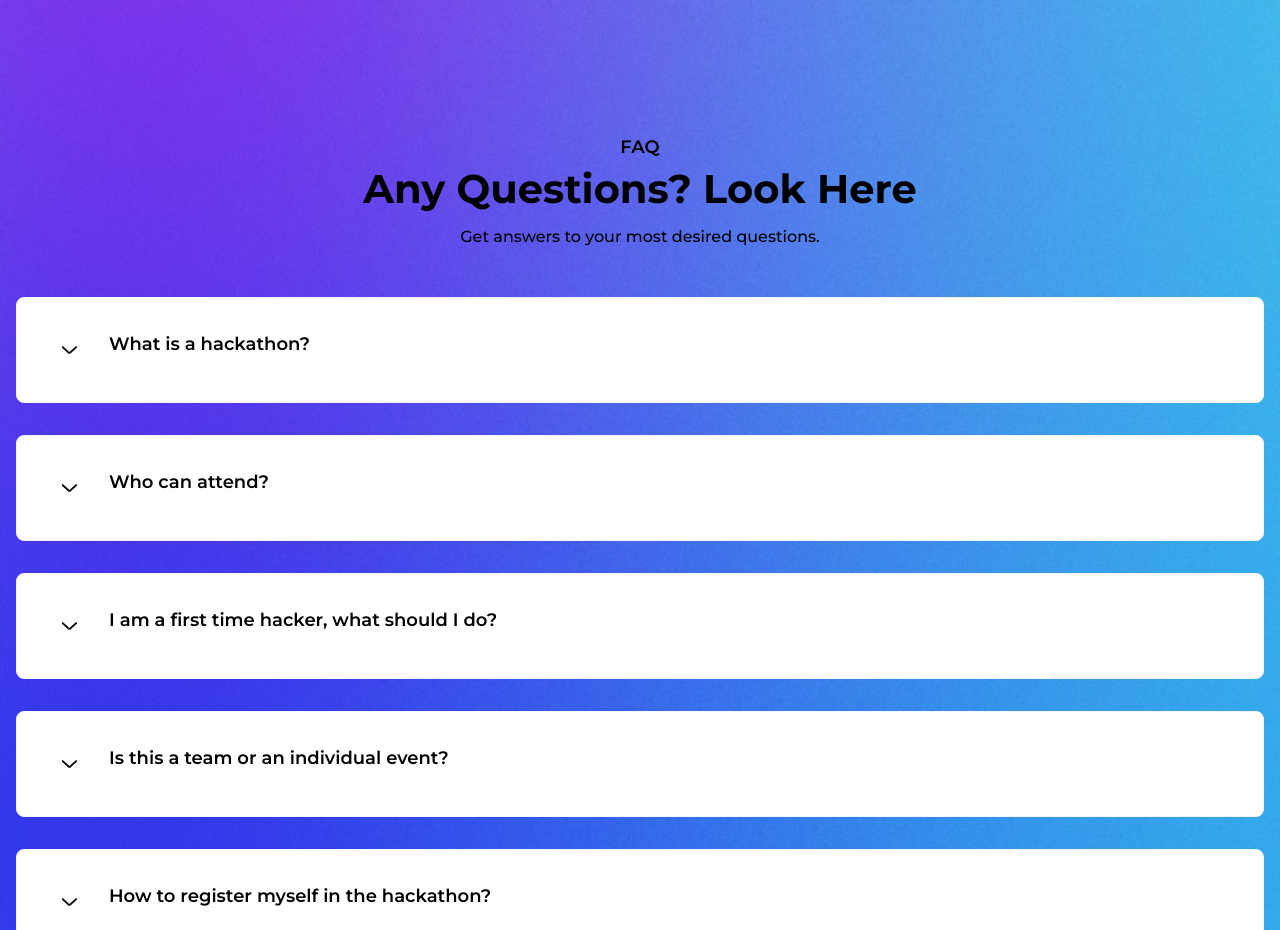
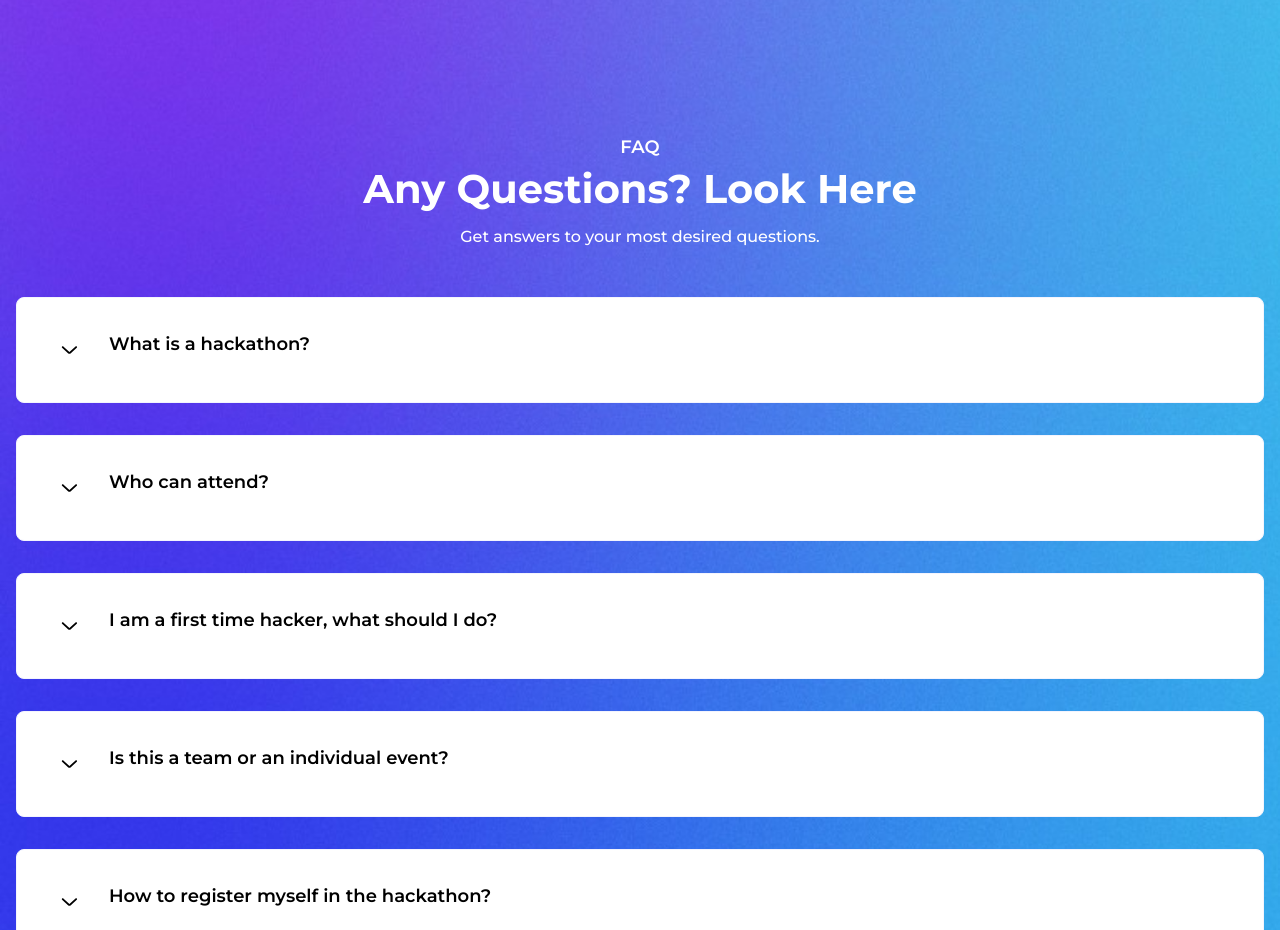
Before and after one commit to manosrija-nasrin/synchronicity-s1, a React (Vite) app: page / in a window 1280 px wide. Shown: the part 6660-7590 px from the top of the page. Built offline with nearby package versions, Linux system fonts and the light colour scheme.

Commit message:
FIX: Changed the FAQ heading to white
The FAQs themselves are fine.

```diff
--- a/src/components/faq/FAQ.jsx
+++ b/src/components/faq/FAQ.jsx
@@ -14,11 +14,13 @@ export default function FAQ() {
       }}
     >
       <div className="container mx-auto">
-        <SectionTitle
-          preTitle={"FAQ"}
-          title={"Any Questions? Look Here"}
-          titleDescription={"Get answers to your most desired questions."}
-        />
+        <span className="text-white">
+          <SectionTitle
+            preTitle={"FAQ"}
+            title={"Any Questions? Look Here"}
+            titleDescription={"Get answers to your most desired questions."}
+          />
+        </span>
 
         <div className="w-full px-4 pt-12">
           {frequentlyAskedQuestions.map((el) => (
```
